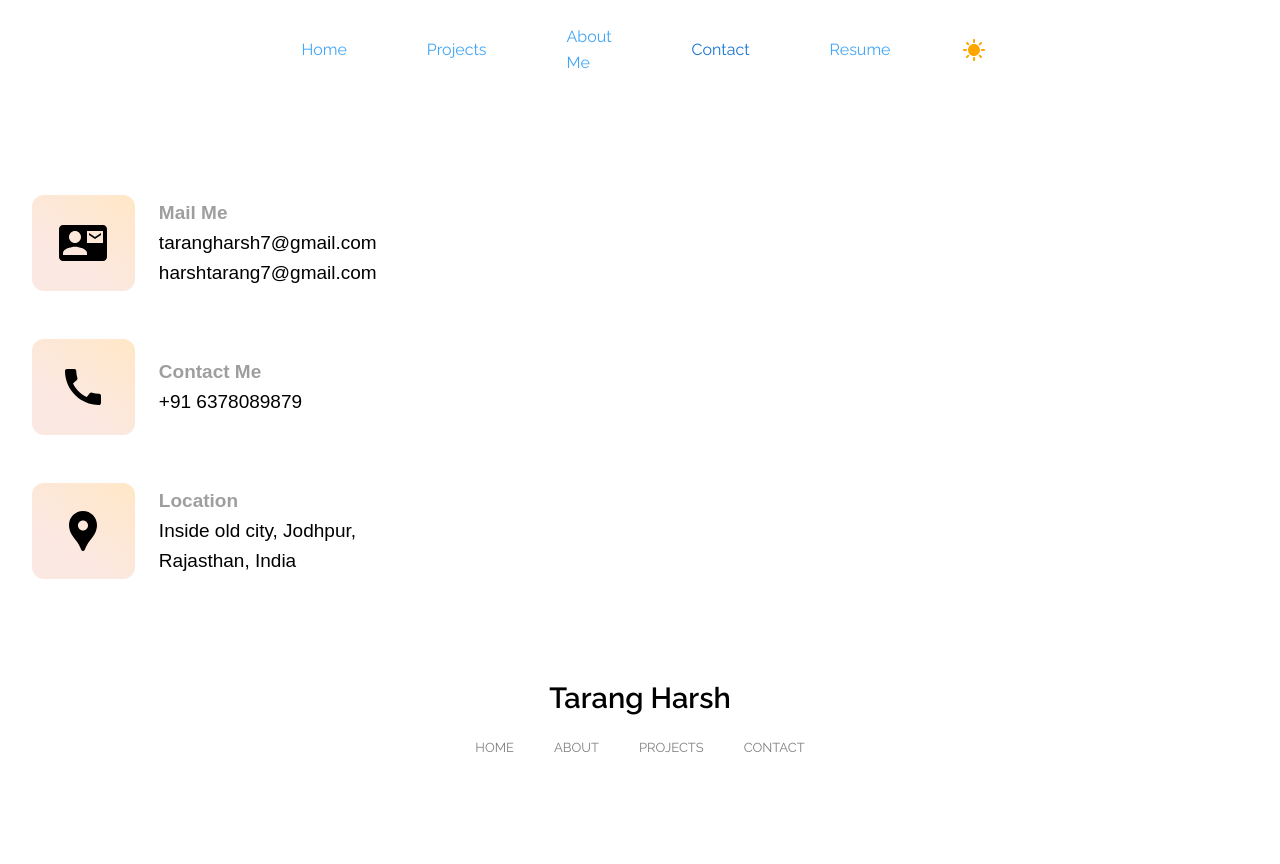
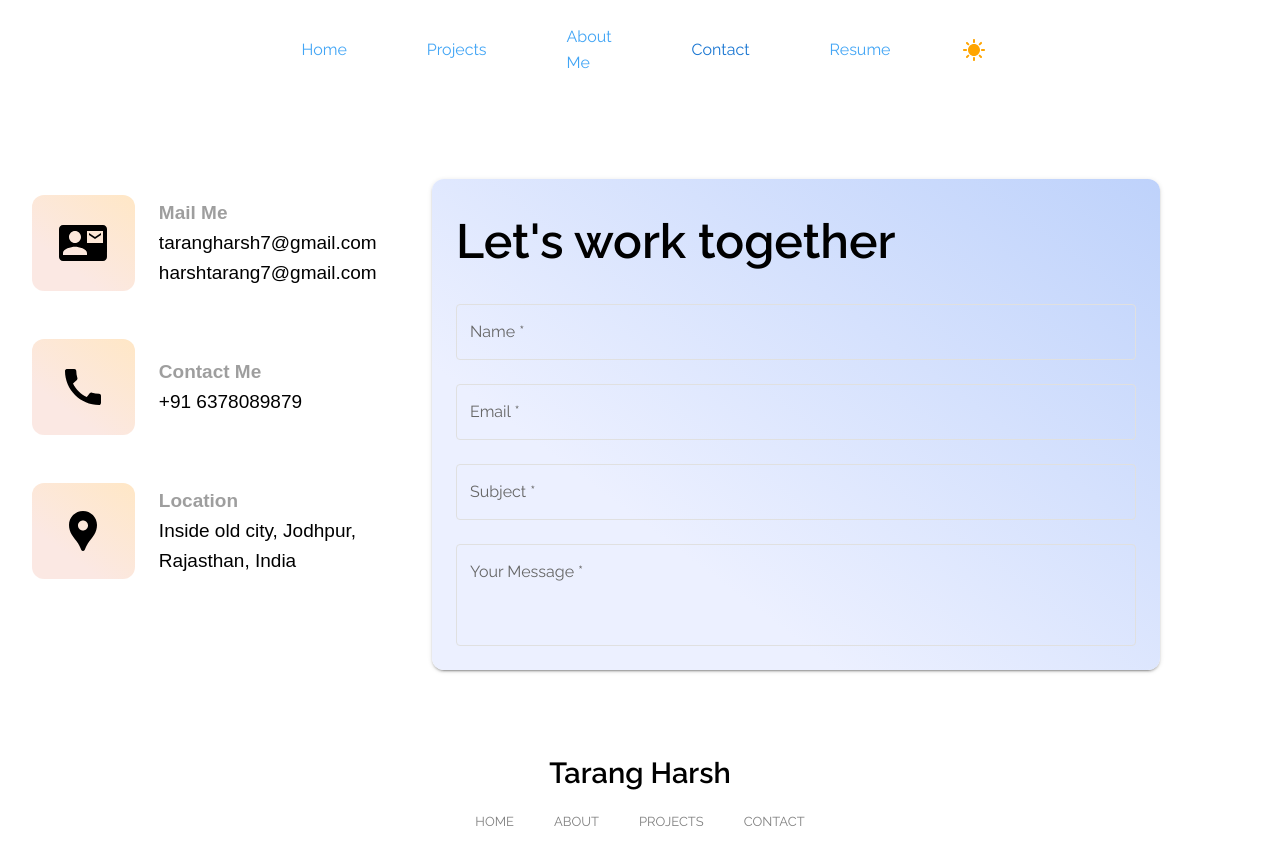
Before and after one commit to harshtarang7/portfolio-nextjs, a Next.js app: page /contact in a window 1280 px wide. Shown: the top 864 px of the page. Before the commit the page ends 838 px from the top, so only its background shows below. Built offline with nearby package versions, Linux system fonts and the light colour scheme.

Commit message:
added contact form

```diff
--- a/src/app/contact/page.tsx
+++ b/src/app/contact/page.tsx
@@ -1,8 +1,16 @@
 "use client";
 
-import { Box, Grid, Typography } from "@mui/material";
+import {
+  Box,
+  FormControl,
+  Grid,
+  Paper,
+  TextField,
+  Typography,
+} from "@mui/material";
 import { ContactData } from "./contactData";
 import { useThemeContext } from "@/customTheme/ThemeProvider";
+import { cardBg, cardBgLight } from "../page";
 
 const Contact = () => {
   const { isDarkMode } = useThemeContext();
@@ -26,7 +34,6 @@ const Contact = () => {
                 p={2}
                 borderRadius={4}
                 gap={3}
-
               >
                 <Box
                   width={"28%"}
@@ -41,16 +48,70 @@ const Contact = () => {
                 >
                   {item.icon}
                 </Box>
-                <Box display={"flex"} flexDirection={"column"} width={'70%'} >
-                  <Typography fontSize={19} fontWeight={600} color="textDisabled" sx={{fontFamily:'sans-serif !important'}}>
+                <Box display={"flex"} flexDirection={"column"} width={"70%"}>
+                  <Typography
+                    fontSize={19}
+                    fontWeight={600}
+                    color="textDisabled"
+                    sx={{ fontFamily: "sans-serif !important" }}
+                  >
                     {item.mainTitle}
                   </Typography>
-                  <Typography fontSize={19} sx={{fontFamily:'sans-serif !important'}}>{item.subTitle1}</Typography>
-                  <Typography fontSize={19} sx={{fontFamily:'sans-serif !important'}}>{item?.subTitle2}</Typography>
+                  <Typography
+                    fontSize={19}
+                    sx={{ fontFamily: "sans-serif !important" }}
+                  >
+                    {item.subTitle1}
+                  </Typography>
+                  <Typography
+                    fontSize={19}
+                    sx={{ fontFamily: "sans-serif !important" }}
+                  >
+                    {item?.subTitle2}
+                  </Typography>
                 </Box>
               </Grid>
             );
           })}
+        </Grid>
+
+        <Grid
+          size={{ lg: 7 }}
+          display={"flex"}
+          flexDirection={"column"}
+          component={Paper}
+          elevation={2}
+          padding={3}
+          borderRadius={3}
+          gap={3}
+          sx={{
+            background: isDarkMode
+              ? "linear-gradient(120deg, #202020ff, #161616fe 70.71%)"
+              : "linear-gradient(217deg, #bed2fbff, #ecf0ffff 70.71%)",
+          }}
+        >
+          <Typography fontSize={"3rem"} fontWeight={600}>
+            Let's work together
+          </Typography>
+          <Box
+            display={"flex"}
+            flexDirection={"column"}
+            gap={3}
+
+          >
+            <FormControl>
+              <TextField type="text" label={"Name *"} />
+            </FormControl>
+            <FormControl>
+              <TextField type="email" label={"Email *"} />
+            </FormControl>
+            <FormControl>
+              <TextField type="text" label={"Subject *"} />
+            </FormControl>
+            <FormControl>
+              <TextField multiline type="textarea"  minRows={3} label={"Your Message *"} />
+            </FormControl>
+          </Box>
         </Grid>
       </Grid>
     </>
```
Lines whose indentation alone changed are shown as unchanged.
